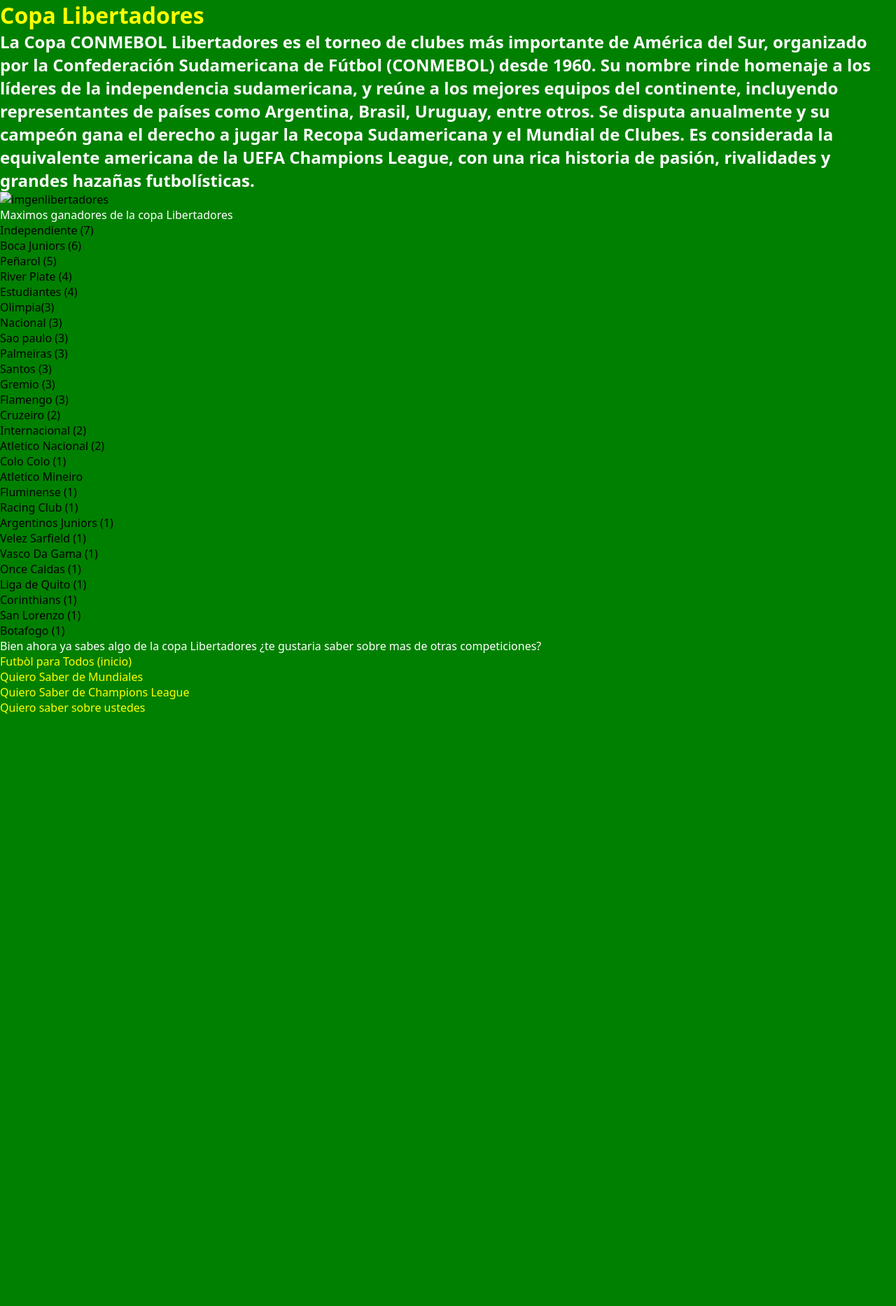
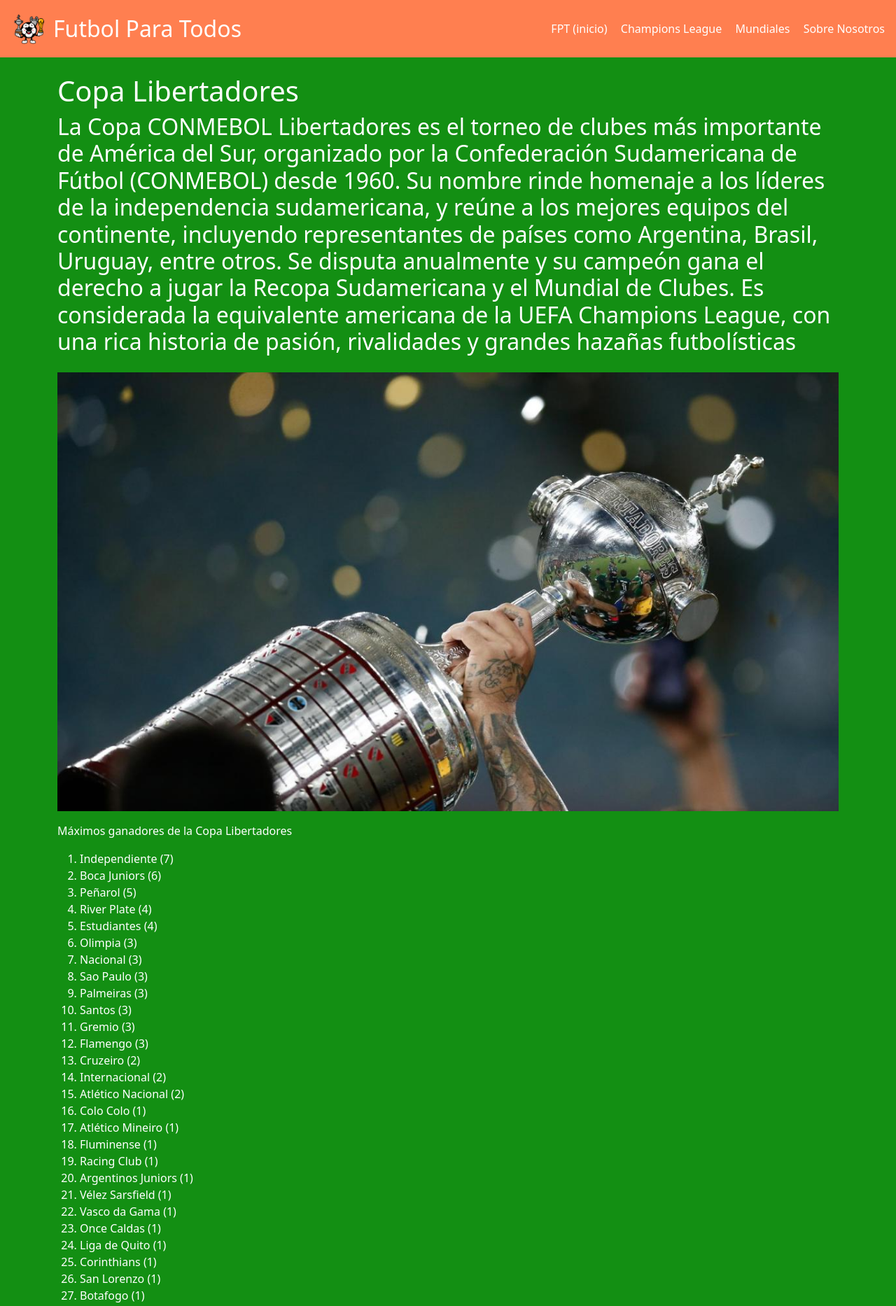
Before and after one commit to alexolmedo12/futbol-info, a plain HTML site: page copalibertadores.html in a window 1280 px wide. Shown: the top 1866 px of the page at 70% size. Before the commit the page ends 1022 px from the top, so only its background shows below. Drawn offline with nearby package versions, Linux system fonts and the light colour scheme.

Commit message:
actualizacion

```diff
--- a/copalibertadores.html
+++ b/copalibertadores.html
@@ -1,53 +1,143 @@
 <!DOCTYPE html>
-<html lang="en">
+<html lang="es">
 <head>
   <meta charset="UTF-8">
   <meta name="viewport" content="width=device-width, initial-scale=1.0">
-    <title>Document</title>
-    <link rel="stylesheet" href="style.css">
+  <title>Fútbol Para Todos</title>
+  <link href="https://cdn.jsdelivr.net/npm/bootstrap@5.3.6/dist/css/bootstrap.min.css" rel="stylesheet">
+  <style>
+    body {
+      background-color: #138f13;
+      color: #fff;
+    }
+
+    header {
+      background-color: coral;
+      color: white;
+      padding: 1rem;
+      display: flex;
+      align-items: center;
+      justify-content: space-between;
+      flex-wrap: wrap;
+    }
+
+    .logo {
+      display: flex;
+      align-items: center;
+    }
+
+    .logo img {
+      height: 50px;
+      margin-right: 10px;
+    }
+
+    nav a {
+      color: white !important;
+      margin-left: 15px;
+      text-decoration: none;
+    }
+
+    nav a:hover {
+      text-decoration: underline;
+    }
+
+    h1, h2, p, li, a {
+      color: white;
+    }
+
+    .carousel-item img {
+      max-height: 400px;
+      object-fit: cover;
+      width: 100%;
+    }
+
+
+
+  </style>
 </head>
 <body>
+  <header>
+    <div class="logo">
+      <img src="./imagenes/logo.png" alt="Logo">
+      <h2 class="nombre-empresa mb-0">Futbol Para Todos</h2>
+    </div>
+    <nav>
+      <a href="index.html">FPT (inicio)</a>
+      <a href="championsleague.html">Champions League</a>
+      <a href="mundiales.html">Mundiales</a>
+      <a href="sobrenosotros.html">Sobre Nosotros</a>
+    </nav>
+  </header>
+
+  <div class="container my-4">
     <h1>Copa Libertadores</h1>
-    <h2>La Copa CONMEBOL Libertadores es el torneo de clubes más importante de América del Sur, organizado por la Confederación Sudamericana de Fútbol (CONMEBOL) desde 1960. Su nombre rinde homenaje a los líderes de la independencia sudamericana, y reúne a los mejores equipos del continente, incluyendo representantes de países como Argentina, Brasil, Uruguay, entre otros. Se disputa anualmente y su campeón gana el derecho a jugar la Recopa Sudamericana y el Mundial de Clubes. Es considerada la equivalente americana de la UEFA Champions League, con una rica historia de pasión, rivalidades y grandes hazañas futbolísticas.</h2>
+    <h2>La Copa CONMEBOL Libertadores es el torneo de clubes más importante de América del Sur, organizado por la Confederación Sudamericana de Fútbol (CONMEBOL) desde 1960. Su nombre rinde homenaje a los líderes de la independencia sudamericana, y reúne a los mejores equipos del continente, incluyendo representantes de países como Argentina, Brasil, Uruguay, entre otros. Se disputa anualmente y su campeón gana el derecho a jugar la Recopa Sudamericana y el Mundial de Clubes. Es considerada la equivalente americana de la UEFA Champions League, con una rica historia de pasión, rivalidades y grandes hazañas futbolísticas</h2>
 
-    <img src="comienza-copa-libertadores-cuando-debutan-equipos-argentinos-1077201-181101.jpg" alt="imgenlibertadores"
-    class="dentro">
-    <p>Maximos ganadores de la copa Libertadores</p>
+    <img src="./imagenes/comienza-copa-libertadores-cuando-debutan-equipos-argentinos-1077201-181101.jpg" alt="imagenlibertadores" class="img-fluid my-3">
+
+    <p>Máximos ganadores de la Copa Libertadores</p>
     <ol>
       <li>Independiente (7)</li>
-        <li>Boca Juniors (6) </li>
+      <li>Boca Juniors (6)</li>
       <li>Peñarol (5)</li>
       <li>River Plate (4)</li>
       <li>Estudiantes (4)</li>
-        <li>Olimpia(3)</li>
+      <li>Olimpia (3)</li>
       <li>Nacional (3)</li>
-        <li>Sao paulo (3)</li>
+      <li>Sao Paulo (3)</li>
       <li>Palmeiras (3)</li>
       <li>Santos (3)</li>
       <li>Gremio (3)</li>
       <li>Flamengo (3)</li>
       <li>Cruzeiro (2)</li>
       <li>Internacional (2)</li>
-        <li>Atletico Nacional (2)</li>
+      <li>Atlético Nacional (2)</li>
       <li>Colo Colo (1)</li>
-        <li>Atletico Mineiro</li>
+      <li>Atlético Mineiro (1)</li>
       <li>Fluminense (1)</li>
       <li>Racing Club (1)</li>
       <li>Argentinos Juniors (1)</li>
-        <li>Velez Sarfield (1)</li>
-        <li>Vasco Da Gama (1)</li>
-        <li>Once Caldas (1) </li>
-        <li> Liga de Quito (1)</li>
+      <li>Vélez Sarsfield (1)</li>
+      <li>Vasco da Gama (1)</li>
+      <li>Once Caldas (1)</li>
+      <li>Liga de Quito (1)</li>
       <li>Corinthians (1)</li>
       <li>San Lorenzo (1)</li>
       <li>Botafogo (1)</li>
     </ol>
-<p>Bien ahora ya sabes algo de la copa Libertadores ¿te gustaria saber sobre mas de otras competiciones?</p>
-<a href="index.html">Futbòl para Todos (inicio)</a>
-<div></div>
-<a href="mundiales.html">Quiero Saber de Mundiales</a> <div></div>
-<a href="championsleague.html">Quiero Saber de Champions League</a> <div></div>
-<a href="sobrenosotros.html">Quiero saber sobre ustedes</a>
 
+    <div id="carouselExample" class="carousel slide my-4">
+      <div class="carousel-inner">
+        <div class="carousel-item active">
+          <img src="./imagenes/roman-libertadores.jpg" class="d-block" alt="...">
+        </div>
+        <div class="carousel-item">
+          <img src="./imagenes/libertadores2.webp" class="d-block" alt="...">
+        </div>
+        <div class="carousel-item">
+          <img src="./imagenes/libertadorescarrusel.webp" class="d-block" alt="...">
+        </div>
+      </div>
+      <button class="carousel-control-prev" type="button" data-bs-target="#carouselExample" data-bs-slide="prev">
+        <span class="carousel-control-prev-icon" aria-hidden="true"></span>
+        <span class="visually-hidden">Previous</span>
+      </button>
+      <button class="carousel-control-next" type="button" data-bs-target="#carouselExample" data-bs-slide="next">
+        <span class="carousel-control-next-icon" aria-hidden="true"></span>
+        <span class="visually-hidden">Next</span>
+      </button>
+    </div>
+
+    <p>Bien, ahora ya sabes algo de la Copa Libertadores. ¿Te gustaría saber más de otras competiciones?</p>
+
+    <div>
+      <a href="index.html" class="btn btn-success my-1">Fútbol para Todos (inicio)</a>
+      <a href="championsleague.html" class="btn btn-success my-1">Quiero Saber de Champions League</a>
+      <a href="copalibertadores.html" class="btn btn-success my-1">Quiero Saber de Copa Libertadores</a>
+      <a href="sobrenosotros.html" class="btn btn-success my-1">Quiero saber sobre ustedes</a>
+    </div>
+  </div>
+
+  <script src="https://cdn.jsdelivr.net/npm/bootstrap@5.3.6/dist/js/bootstrap.bundle.min.js"></script>
 </body>
 </html>
--- a/style.css
+++ b/style.css
@@ -5,16 +5,46 @@
 
 }
 *{
-    margin: 0;
-    padding: 0
+    margin: 0px;
+    padding: 0px
+}
+a{
+}
+header{
+    display: flex;
+    justify-content: space-between;
+    height: 70px;
+    background-color: coral;
+    align-items: center;
+    padding: 10px
+
+}
+   .logo{
+    display: flex;
+    align-items: center
+
+}
+
+    .logo img {
+        height: 50px;
+        margin-right:  10px
+    }
+nav a {
+    font-weight: 600;
+    padding-right: 10px;
+
+}
+nav a:hover¨{
+    color: white
 }
 
 .img{
+
     height: 25vh
 
 }
-*{
-   background-color:green;
+body {
+   background-color:rgb(37, 185, 37);
 }
 .dentro{
     height: 60vh
@@ -22,20 +52,81 @@
 }
 h1{
     color: yellow;
+    margin: 20px;
+    padding: 20px;
 }
 
 h2{
 color: white;
+margin: 20px;
+padding: 20px;
 }
 p{
     color: white;
+    margin: 20px;
+    padding: 20px;
 }
  ol li a{
     color: white;
     text-decoration: none;
+    margin: 20px;
+    padding: 20px;
 
  }
- a{
-    color: yellow;
-    text-decoration: none;
- }
+
+
+ button {
+    background-color: yellow;
+    font-size: 20px;
+    margin: 10px;
+    }
+    a {
+        color: white;
+        text-decoration: none;
+
+    }
+
+   .contenedor {
+    display: grid;
+    grid-template-columns: repeat(2, 1fr);
+    grid-template-rows:repeat(1,250px) ;
+    gap: 0px;
+    row-gap: 0px;
+    margin: auto;
+    max-width: 70%;
+
+
+
+
+   }
+   div img {
+    height: 250px;
+   }
+p {
+    margin: 20px;
+}
+ol {
+    margin: 70px;
+}
+
+/* Imágenes responsivas según el tamaño de pantalla */
+@media (max-width: 575.98px) {
+  .img-fluid {
+    width: 100%;
+    height: auto;
+  }
+}
+
+@media (min-width: 576px) and (max-width: 991.98px) {
+  .img-fluid {
+    width: 90%;
+    height: auto;
+  }
+}
+
+@media (min-width: 992px) {
+  .img-fluid {
+    width: 70%;
+    height: auto;
+  }
+}
```
Also changed, not shown: championsleague.html (+15 -2 lines), index.html (+24 -2 lines), mundiales.html (+13 -0 lines), sobrenosotros.html (+13 -1 lines), imagenes/d74be506-661f-4ef2-a7b6-0c5ac806807c.image.png (added), imagenes/f15847ac-db61-4075-ae6c-e00462b742d4.image.png (added), imagenes/libertadores2.webp (added), imagenes/libertadorescarrusel.webp (added), imagenes/roman-libertadores.jpg (added), 1 other file. Lines whose indentation alone changed are shown as unchanged.
